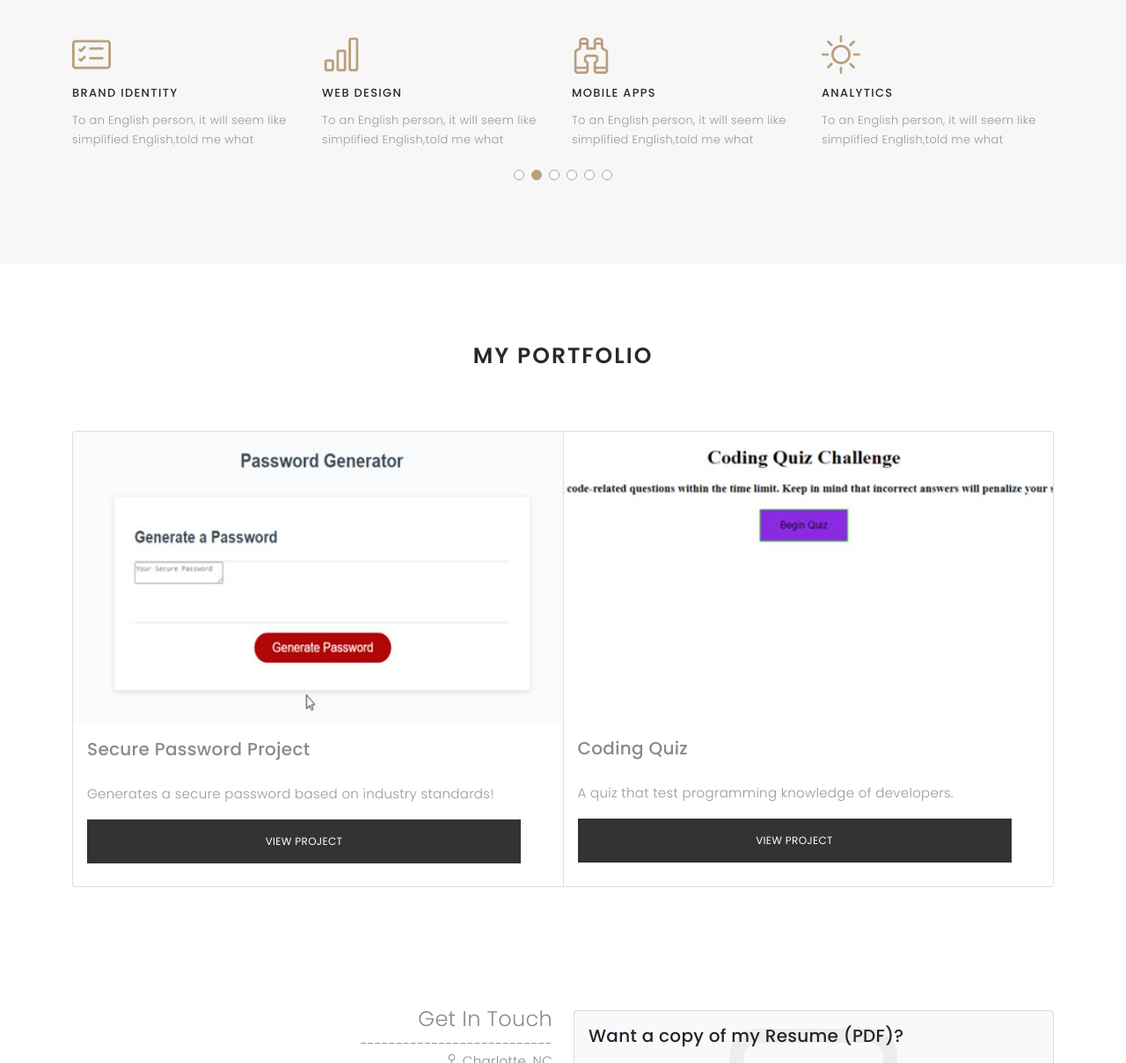
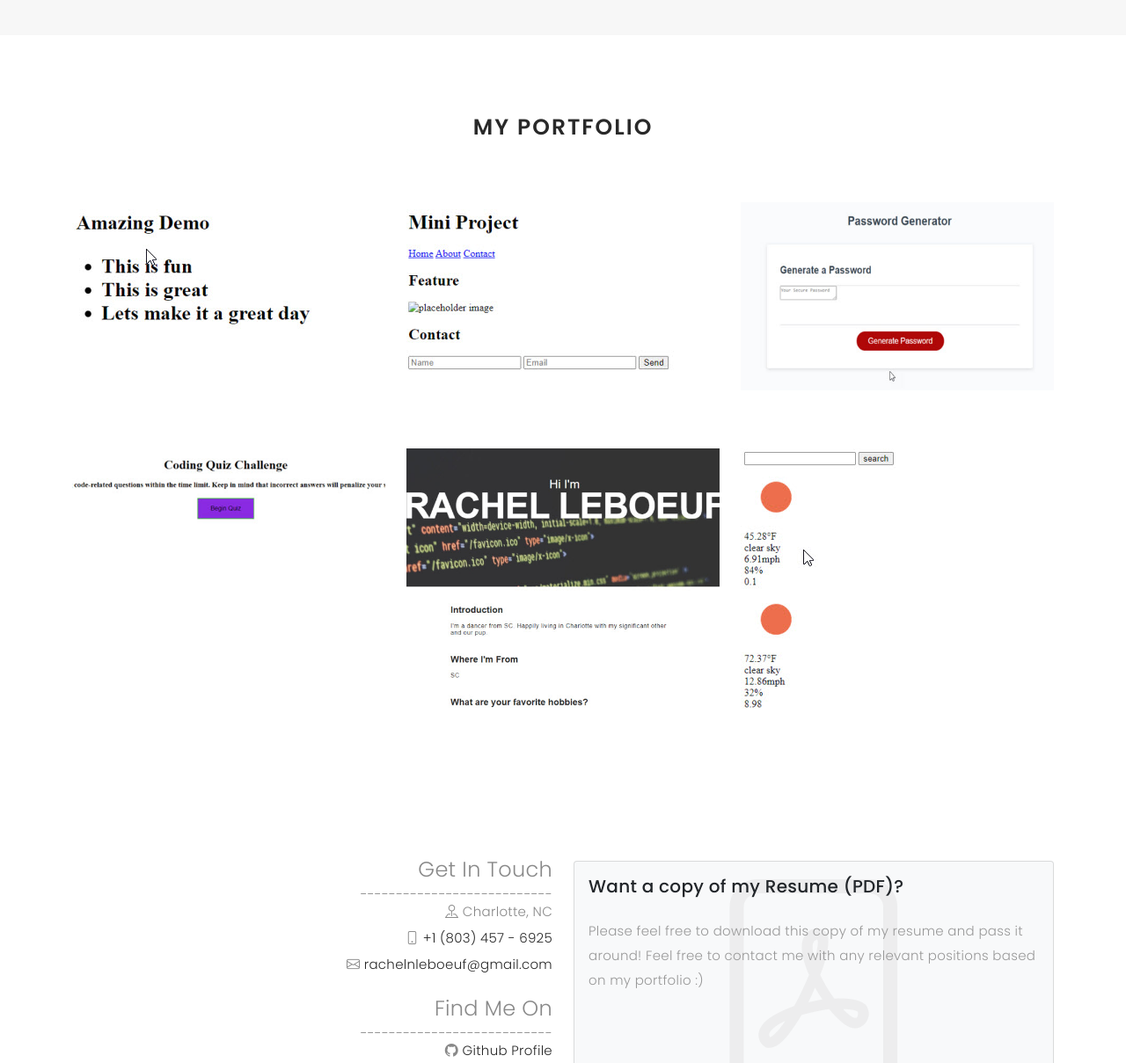
Before and after one commit to rachelleBoeuf/LeBoeuf-Professional-Portfolio, a plain HTML site: page index.html in a window 1280 px wide. Shown: the part 580-1789 px from the top of the page at 88% size. Drawn offline with nearby package versions, Linux system fonts and the light colour scheme; a web font is replaced by a local one.

Commit message:
project section updates

```diff
--- a/index.html
+++ b/index.html
@@ -77,69 +77,6 @@
       </div>
     </div><!-- End About Section -->
 
-    <!-- ======= Services Section ======= -->
-    <div id="services">
-      <div class="container">
-
-        <div class="services-slider swiper" data-aos="fade-up" data-aos-delay="100">
-          <div class="swiper-wrapper">
-
-            <div class="swiper-slide">
-              <div class="services-block">
-                <i class="bi bi-briefcase"></i>
-                <span>UI/UX DESIGN</span>
-                <p class="separator">To an English person, it will seem like simplified English,told me what </p>
-              </div>
-            </div><!-- End testimonial item -->
-
-            <div class="swiper-slide">
-              <div class="services-block">
-                <i class="bi bi-card-checklist"></i>
-                <span>BRAND IDENTITY</span>
-                <p class="separator">To an English person, it will seem like simplified English,told me what </p>
-              </div>
-            </div><!-- End testimonial item -->
-
-            <div class="swiper-slide">
-              <div class="services-block">
-                <i class="bi bi-bar-chart"></i>
-                <span>WEB DESIGN</span>
-                <p class="separator">To an English person, it will seem like simplified English,told me what </p>
-              </div>
-            </div><!-- End testimonial item -->
-
-            <div class="swiper-slide">
-              <div class="services-block">
-                <i class="bi bi-binoculars"></i>
-                <span>MOBILE APPS</span>
-                <p class="separator">To an English person, it will seem like simplified English,told me what </p>
-              </div>
-            </div><!-- End testimonial item -->
-
-            <div class="swiper-slide">
-              <div class="services-block">
-                <i class="bi bi-brightness-high"></i>
-                <span>Analytics</span>
-                <p class="separator">To an English person, it will seem like simplified English,told me what </p>
-              </div>
-            </div><!-- End testimonial item -->
-
-            <div class="swiper-slide">
-              <div class="services-block">
-                <i class="bi bi-calendar4-week"></i>
-                <span>PHOTOGRAPHY</span>
-                <p class="separator">To an English person, it will seem like simplified English,told me what </p>
-              </div>
-            </div><!-- End testimonial item -->
-
-          </div>
-          <div class="swiper-pagination"></div>
-        </div>
-
-      </div>
-
-    </div><!-- End Services Section -->
-
     <!-- ======= Portfolio Section ======= -->
     <div id="portfolio" class="paddsection">
 
@@ -150,24 +87,45 @@
       </div>
 
       <div class="container">
-        <div class="card-group">
-          <div class="card">
-            <img class="card-img-top" src="./assets/img/project-password.jpg" alt="secure password project">
-            <div class="card-body">
-              <h5 class="card-title">Secure Password Project</h5>
-              <p class="card-text">Generates a secure password based on industry standards!</p>
-              <a href="#" class="btn btn-outline-primary card-bottom-button">View Project</a>
-            </div>
+
+        <div class="row portfolio-container">
+          <div class="col-lg-4 col-md-6 portfolio-item filter-app">
+            <a href="https://rachelleboeuf.github.io/amazing-demo/" target="_blank" class="details-link" title="More Details">
+              <img src="./assets/img/project-amazing.jpg" class="img-fluid" alt="">
+            </a>
           </div>
-          <div class="card">
-            <img class="card-img-top" src="./assets/img/project-quiz.jpg" alt="quiz project">
-            <div class="card-body">
-              <h5 class="card-title">Coding Quiz</h5>
-              <p class="card-text">A quiz that test programming knowledge of developers.</p>
-              <a href="#" class="btn btn-outline-primary card-bottom-button">View Project</a>
-            </div>
+
+          <div class="col-lg-4 col-md-6 portfolio-item filter-web">
+            <a href="https://rachelleboeuf.github.io/mini-project-1/" target="_blank" class="details-link" title="More Details">
+              <img src="./assets/img/project-min-project.jpg" class="img-fluid" alt="">
+            </a>
+          </div>
+
+          <div class="col-lg-4 col-md-6 portfolio-item filter-app">
+            <a href="https://rachelleboeuf.github.io/password-generator/" target="_blank" class="details-link" title="More Details">
+              <img src="./assets/img/project-password.jpg" class="img-fluid" alt="">
+            </a>
+          </div>
+
+          <div class="col-lg-4 col-md-6 portfolio-item filter-card">
+            <a href="https://rachelleboeuf.github.io/Coding-Quiz/" target="_blank" class="details-link" title="More Details">
+              <img src="./assets/img/project-quiz.jpg" class="img-fluid" alt="">
+            </a>
+          </div>
+
+          <div class="col-lg-4 col-md-6 portfolio-item filter-web">
+            <a href="https://rachelleboeuf.github.io/prework-about-me/" target="_blank" class="details-link" title="More Details">
+              <img src="./assets/img/project-rachel.jpg" class="img-fluid" alt="">
+            </a>
+          </div>
+
+          <div class="col-lg-4 col-md-6 portfolio-item filter-app">
+            <a href="https://rachelleboeuf.github.io/weather-dashboard/" target="_blank" class="details-link" title="More Details">
+              <img src="./assets/img/project-weather.jpg" class="img-fluid" alt="">
+            </a>
           </div>
         </div>
+
       </div>
     </div><!-- End Portfolio Section -->
 
```
